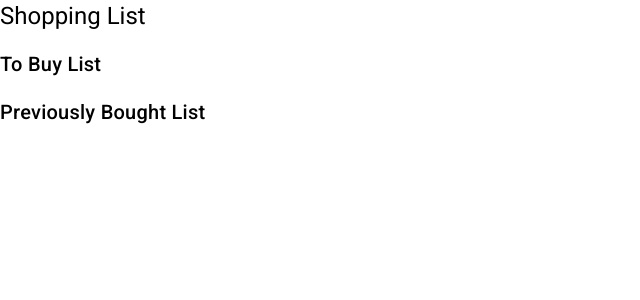
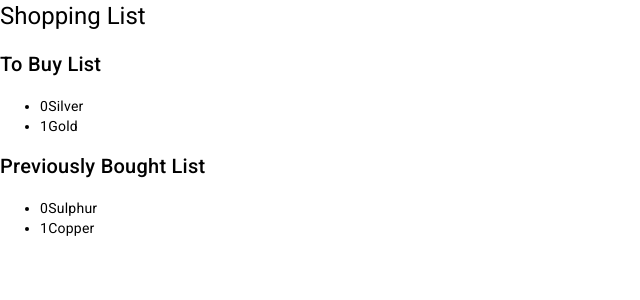
Before and after one commit to JackCollier/angular-shopping-list, an Angular app: page / in a window 1280 px wide. Shown: the top 300 px of the page, without its empty margins (0-640 px from the left). Built offline with nearby package versions, Linux system fonts and the light colour scheme; data requests are answered from the project's data file.

Commit message:
display data in lists

```diff
--- a/src/app/shopping-list-display/shopping-list-display.component.html
+++ b/src/app/shopping-list-display/shopping-list-display.component.html
@@ -5,7 +5,14 @@
     #toBuy="cdkDropList"
     [cdkDropListData]="toBuyList"
     [cdkDropListConnectedTo]="[previouslyBought]"
-  ></div>
+  >
+    <li *ngFor="let item of toBuyList" cdkDrag>
+      <div>
+        <span>{{ toBuyList.indexOf(item) }}</span>
+        <span>{{ item.itemName }}</span>
+      </div>
+    </li>
+  </div>
 </ul>
 
 <h2>Previously Bought List</h2>
@@ -15,5 +22,12 @@
     #previouslyBought="cdkDropList"
     [cdkDropListData]="previouslyBoughtList"
     [cdkDropListConnectedTo]="[toBuy]"
-  ></div>
+  >
+    <li *ngFor="let item of previouslyBoughtList" cdkDrag>
+      <div>
+        <span>{{ previouslyBoughtList.indexOf(item) }}</span>
+        <span>{{ item.itemName }}</span>
+      </div>
+    </li>
+  </div>
 </ul>
```
